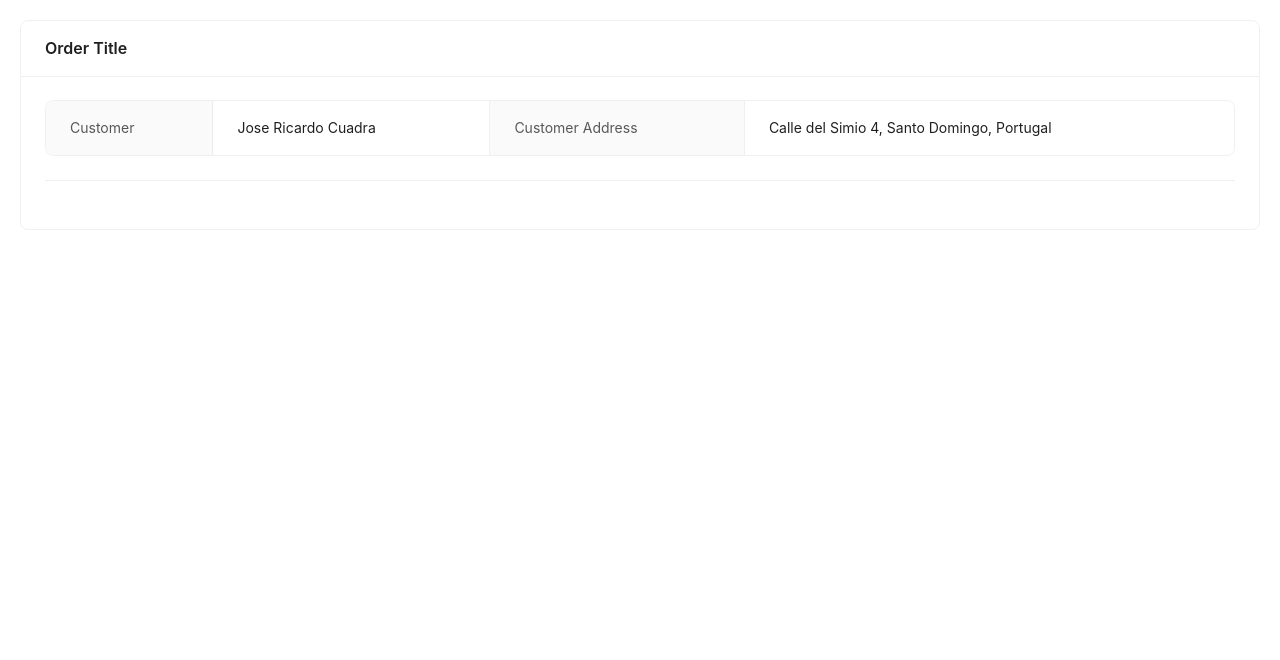
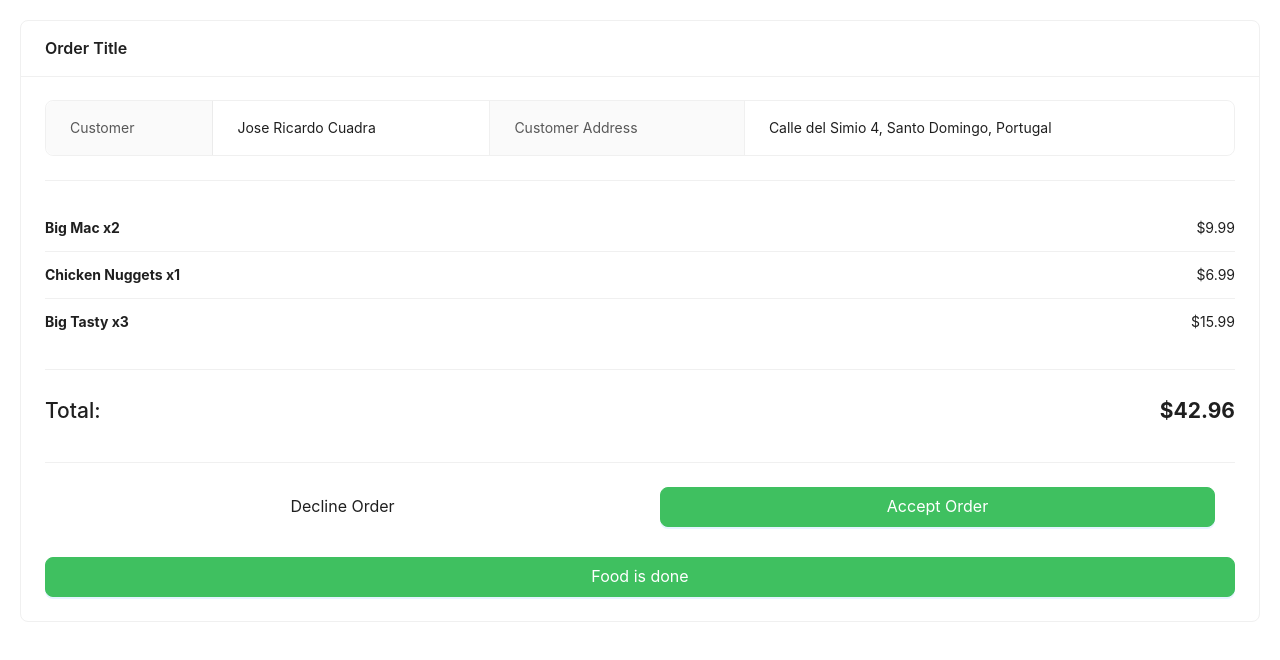
Before and after one commit to redondocybak/SET-UP, a React (Create React App) app: page / in a window 1280 px wide. Shown: the top 660 px of the page. Built offline with nearby package versions, Linux system fonts and the light colour scheme.

Commit message:
second part

```diff
--- a/src/App.js
+++ b/src/App.js
@@ -1,18 +1,14 @@
-import { Card, Descriptions, Divider, List, Button} from 'antd';
-import dishes from '../src/assets/data/dishes.json'
-import DescriptionsItem from 'antd/es/descriptions/Item';
+import DetailedOrder from "./modules/DetailedOrder";
+
 
 function App() {
   return (
+   <DetailedOrder />
 
-    <Card title={'Order Title'} style={{ margin: 20 }}>
-        <Descriptions bordered column={{lg: 1, md: 1, sm: 1}}>
-          <Descriptions.Item label='Customer'>Jose Ricardo Cuadra</Descriptions.Item>
-          <Descriptions.Item label='Customer Address'>Calle del Simio 4, Santo Domingo, Portugal</Descriptions.Item>
-        </Descriptions>
-        <Divider />
-    </Card>
+
   );
 }
 
+
+
 export default App;
--- a/src/index.css
+++ b/src/index.css
@@ -1,13 +1,4 @@
-body {
-  margin: 0;
-  font-family: -apple-system, BlinkMacSystemFont, 'Segoe UI', 'Roboto', 'Oxygen',
-    'Ubuntu', 'Cantarell', 'Fira Sans', 'Droid Sans', 'Helvetica Neue',
-    sans-serif;
-  -webkit-font-smoothing: antialiased;
-  -moz-osx-font-smoothing: grayscale;
+.ant-btn-primary {
+    background-color: #3fc060 !important;
+    border-color: #3fc060 !important;
 }
-
-code {
-  font-family: source-code-pro, Menlo, Monaco, Consolas, 'Courier New',
-    monospace;
-}
--- /dev/null
+++ b/src/modules/DetailedOrder/index.js
@@ -0,0 +1,63 @@
+import { Card, Descriptions, Divider, List, Button} from 'antd';
+import dishes from '../../assets/data/dishes.json'
+
+const DetailedOrder = () => {
+    return (
+        <Card title={'Order Title'} style={{ margin: 20 }}>
+        <Descriptions bordered column={{lg: 1, md: 1, sm: 1}}>
+          <Descriptions.Item label='Customer'>Jose Ricardo Cuadra</Descriptions.Item>
+          <Descriptions.Item label='Customer Address'>Calle del Simio 4, Santo Domingo, Portugal</Descriptions.Item>
+        </Descriptions>
+        <Divider />
+        <List
+          dataSource={dishes}
+          renderItem={(dishItem) => (
+          <List.Item>
+            <div style={{fontWeight:'bold'}}>{dishItem.name} x{dishItem.quantity}</div>
+
+            <div>${dishItem.price}</div>
+          </List.Item>
+          )}
+        />
+        <Divider />
+        <div style={styles.totalSumContainer}>
+          <h2>Total:</h2>
+          <h2 style={styles.totalPrice}>$42.96</h2>
+        </div>
+        <Divider />
+        <div style={styles.buttonsContainer}>
+          <Button block type="danger" size="large" style={styles.button}>
+          Decline Order
+          </Button>
+          <Button block type="primary" size="large" style={styles.button}>
+          Accept Order
+          </Button>
+        </div>
+        <Button block type="primary" size="large">
+          Food is done
+          </Button>
+
+    </Card>
+    )
+};
+
+const styles = {
+    totalSumContainer: {
+      flexDirection: 'row',
+      display: 'flex',
+    },
+    totalPrice: {
+      marginLeft: 'auto',
+      fontWeight: 'bold'
+    },
+    buttonsContainer: {
+      display: "flex",
+      paddingBottom: 30
+    },
+    button: {
+      marginRight: 20,
+      marginLeft: 20
+    }
+  };
+
+export default DetailedOrder
```
